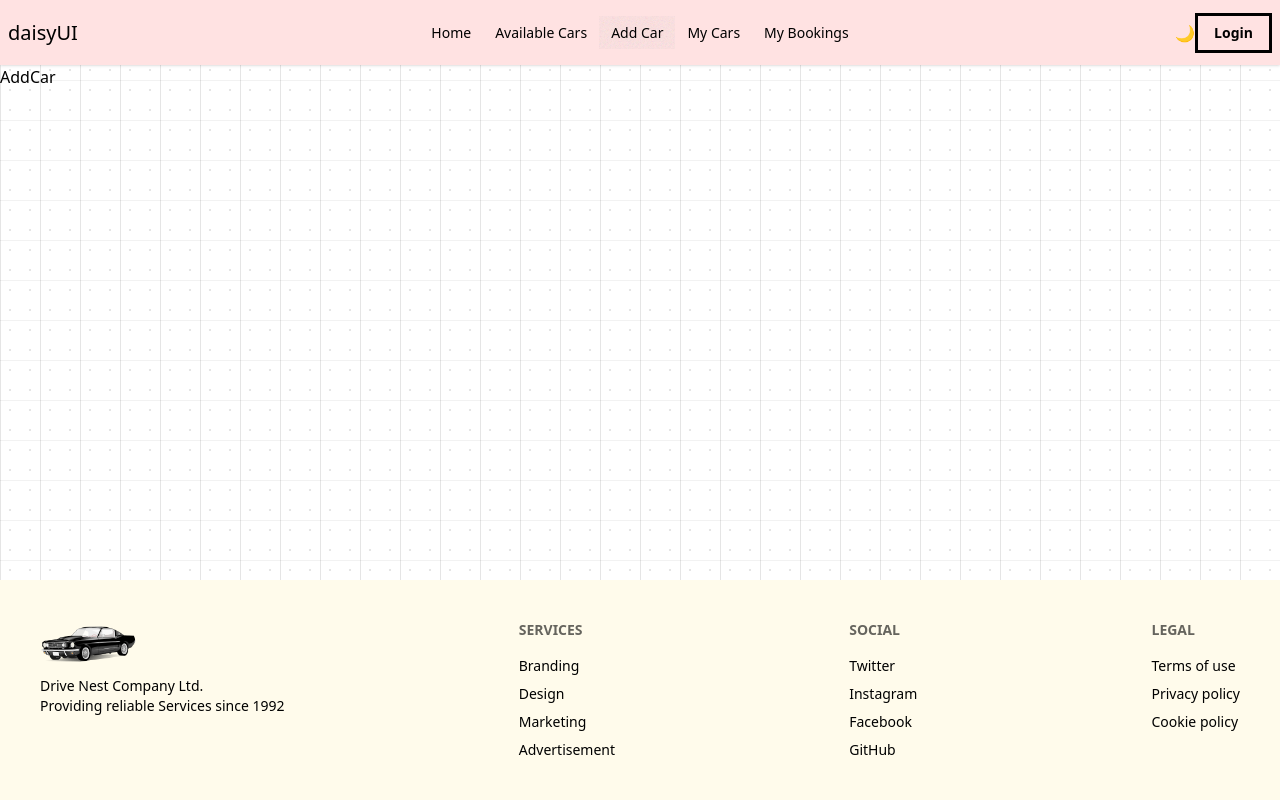
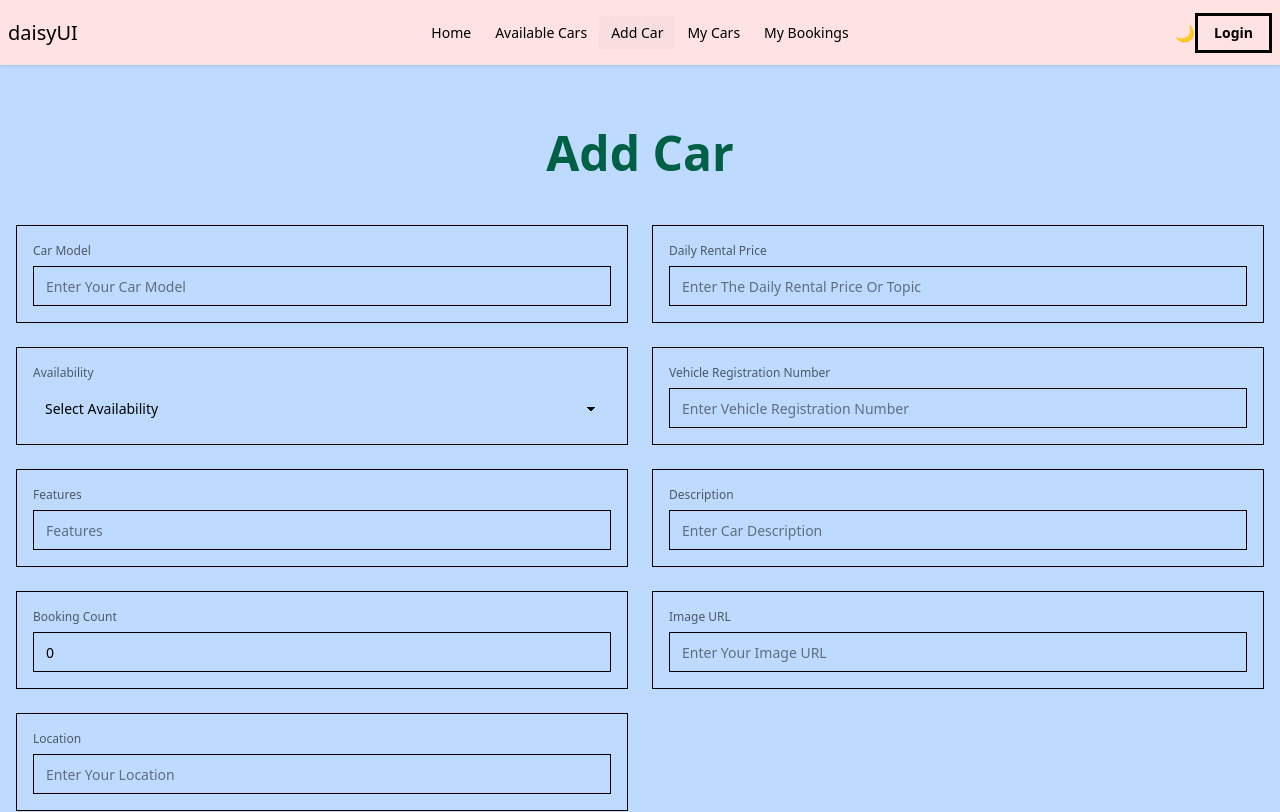
Before and after one commit to Mehedi-Hasan-code/Drive_Nest, a React (Vite) app: page /add-car in a window 1280 px wide. Shown: the top 812 px of the page. Built offline with nearby package versions, Linux system fonts and the light colour scheme.

Commit message:
added add car page

```diff
--- a/src/pages/AddCar.jsx
+++ b/src/pages/AddCar.jsx
@@ -1,9 +1,135 @@
-import React from 'react'
+import React from 'react';
 
 const AddCar = () => {
+  const handleSubmit = (e) => {
+    e.preventDefault();
+  };
   return (
-    <div>AddCar</div>
-  )
-}
+    <div>
+      <div className="bg-blue-200">
+        <form onSubmit={handleSubmit} className="p-2 sm:p-4">
+          <h1 className="text-4xl sm:text-5xl font-bold text-center m-12 text-emerald-800">
+            Add Car
+          </h1>
+          <div className="grid gap-4 sm:gap-6 sm:grid-cols-2">
+            {/* Car Model */}
+            <fieldset className="fieldset bg-base-200 border-base-300 rounded-box border p-2 sm:p-4 ">
+              <label className="label">Car Model</label>
+              <input
+                type="text"
+                name="carModel"
+                className="input w-full border"
+                placeholder="Enter Your Car Model"
+                required
+              />
+            </fieldset>
 
-export default AddCar
+            {/* Daily Rental Price */}
+            <fieldset className="fieldset bg-base-200 border-base-300 rounded-box border p-2 sm:p-4">
+              <label className="label">Daily Rental Price</label>
+              <input
+                type="text"
+                name="rentalPrice"
+                className="input w-full border"
+                placeholder="Enter The Daily Rental Price Or Topic"
+                required
+              />
+            </fieldset>
+
+            {/* Availability */}
+            <fieldset className="fieldset bg-base-200 border-base-300 rounded-box border p-2 sm:p-4">
+              <label className="label">Availability</label>
+              <select name="difficulty" className="select w-full" required>
+                <option value="">Select Availability</option>
+                <option value="available">Available</option>
+                <option value="unavailable">Unavailable</option>
+              </select>
+            </fieldset>
+
+            {/* Vehicle Registration Number */}
+            <fieldset className="fieldset bg-base-200 border-base-300 rounded-box border p-2 sm:p-4">
+              <label className="label">Vehicle Registration Number</label>
+              <input
+                type="text"
+                name="registrationNumber"
+                className="input w-full border"
+                placeholder="Enter Vehicle Registration Number"
+                required
+              />
+            </fieldset>
+
+            {/* Features */}
+            <fieldset className="fieldset bg-base-200 border-base-300 rounded-box border p-2 sm:p-4">
+              <label className="label">Features</label>
+              <input
+                type="text"
+                name="features"
+                className="input w-full border"
+                placeholder="Features"
+                required
+              />
+            </fieldset>
+
+            {/* Description */}
+            <fieldset className="fieldset bg-base-200 border-base-300 rounded-box border p-2 sm:p-4">
+              <label className="label">Description</label>
+              <input
+                type="text"
+                name="description"
+                className="input w-full border"
+                placeholder="Enter Car Description"
+                required
+              />
+            </fieldset>
+
+            {/* Booking Count */}
+            <fieldset className="fieldset bg-base-200 border-base-300 rounded-box border p-2 sm:p-4">
+              <label className="label">Booking Count</label>
+              <input
+                type="text"
+                name="bookingCount"
+                className="input w-full border"
+                defaultValue='0'
+                readOnly
+                required
+              />
+            </fieldset>
+
+            {/* image url */}
+            <fieldset className="fieldset bg-base-200 border-base-300 rounded-box border p-2 sm:p-4">
+              <label className="label">Image URL</label>
+              <input
+                type="text"
+                name="image"
+                className="input w-full border"
+                placeholder="Enter Your Image URL"
+                required
+              />
+            </fieldset>
+
+            {/* Location */}
+            <fieldset className="fieldset bg-base-200 border-base-300 rounded-box border p-2 sm:p-4">
+              <label className="label">Location</label>
+              <input
+                type="text"
+                name="location"
+                className="input w-full border"
+                placeholder='Enter Your Location'
+                required
+              />
+            </fieldset>
+
+            <button
+              className="btn sm:col-span-2 bg-green-600 text-white tracking-widest font-bold"
+              type="submit"
+            >
+              {false ? <Loader /> : 'Submit'}
+            </button>
+          </div>
+        </form>
+      </div>
+    </div>
+  );
+};
+
+export default AddCar;
```
